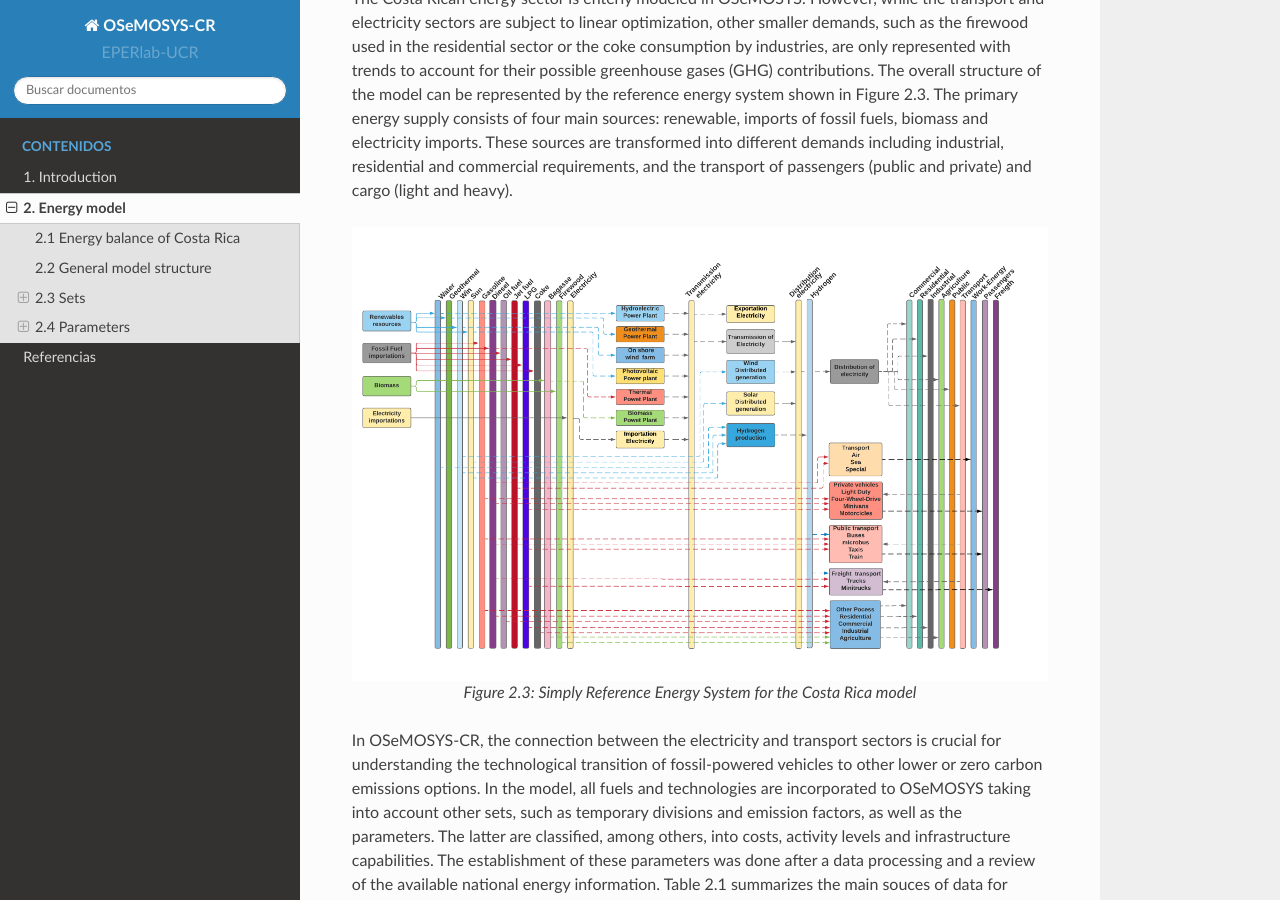
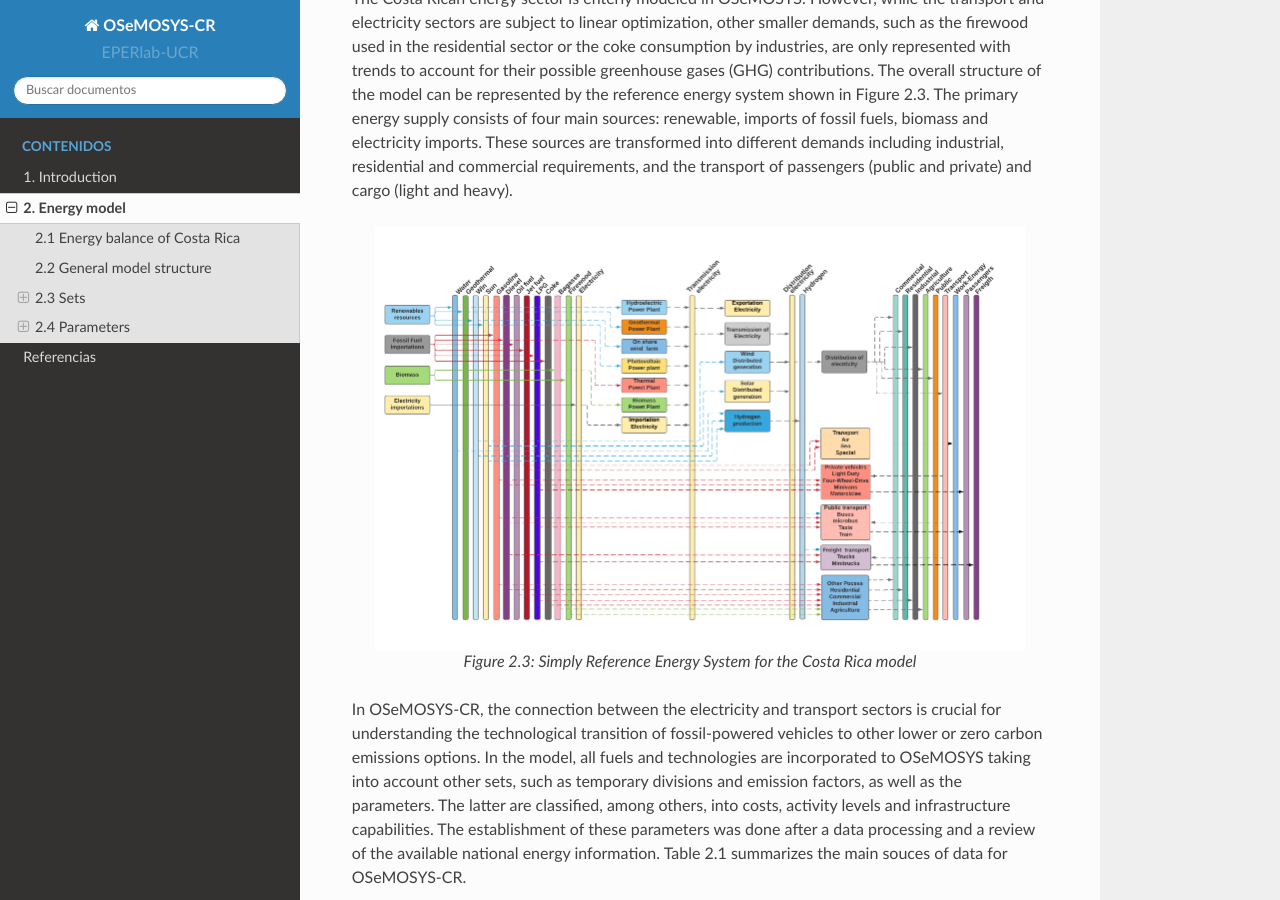
Before and after one commit to EPERLab/OSeMOSYS-CR, a Sphinx documentation site: the page built from docs/02EnergyModel.rst, in a window 1280 px wide and 900 px high, scrolled down 1398 px. Built offline with Sphinx 7.4.7 and the Read the Docs theme 2.0.0, drawn with Linux system fonts in a browser that asks for light colours.

Commit message:
Update 02EnergyModel.rst

```diff
--- a/docs/02EnergyModel.rst
+++ b/docs/02EnergyModel.rst
@@ -29,6 +29,7 @@
 
 .. figure:: img/SimpleRES.png
    :align:   center
+   :width:   650 px
 
    *Figure 2.3: Simply Reference Energy System for the Costa Rica model*
 
@@ -121,6 +122,7 @@
 
 .. figure:: img/Fuels.png
    :align:   center
+   :width:   650 px
 
    *Figure 2.4: Simple diagram for fuel specification.*
 
@@ -162,6 +164,7 @@
 
 .. figure:: img/Techs.png
    :align:   center
+   :width:   650 px
 
    *Figure 2.5: Simple diagram for technologies specification.*
 
@@ -270,6 +273,7 @@
 
 .. figure::  img/DemandsProjections.png
    :align:   center
+   :width:   650 px
 
    *Figure 2.6: Comparison between of ARIMA electricity forecasting and historical data.*
 
@@ -277,6 +281,7 @@
 
 .. figure::  img/DemandsBySector.png
    :align:   center
+   :width:   650 px
 
    *Figure 2.7: Forecasting demands introduce to the model.*
 
@@ -309,6 +314,7 @@
 
 .. figure::  img/PassengerCargoDemands.png
    :align:   center
+   :width:   650 px
 
    *Figure 2.8: Forecasting demands introduce to the model.*
 
@@ -349,6 +355,7 @@
 
 .. figure::  img/CapacityFactorPP.png
    :align:   center
+   :width:   650 px
 
    *Figure 2.9: Historical capacity factor for plants by season.*
 
@@ -492,6 +499,7 @@
 
 .. figure::  img/ResidualCapacity.png
    :align:   center
+   :width:   650 px
 
    *Figure 2.10: Installed capacity in the Costa Rican power system (based on CENCE).*
 
@@ -499,6 +507,7 @@
 
 .. figure::  img/VehiclesAge.png
    :align:   center
+   :width:   650 px
 
    *Figure 2.11: Age vehicles for the main categories in 2015.*
 
@@ -516,6 +525,7 @@
 
 .. figure::  img/costs.png
    :align:   center
+   :width:   650 px
 
    *Figure 2.12: Cost chains of OSeMOSYS-CR.*
 
@@ -523,6 +533,7 @@
 
 .. figure::  img/cost_example.png
    :align:   center
+   :width:   650 px
 
    *Figure 2.12: Brief example of the cost chain of the model.*
 
```
